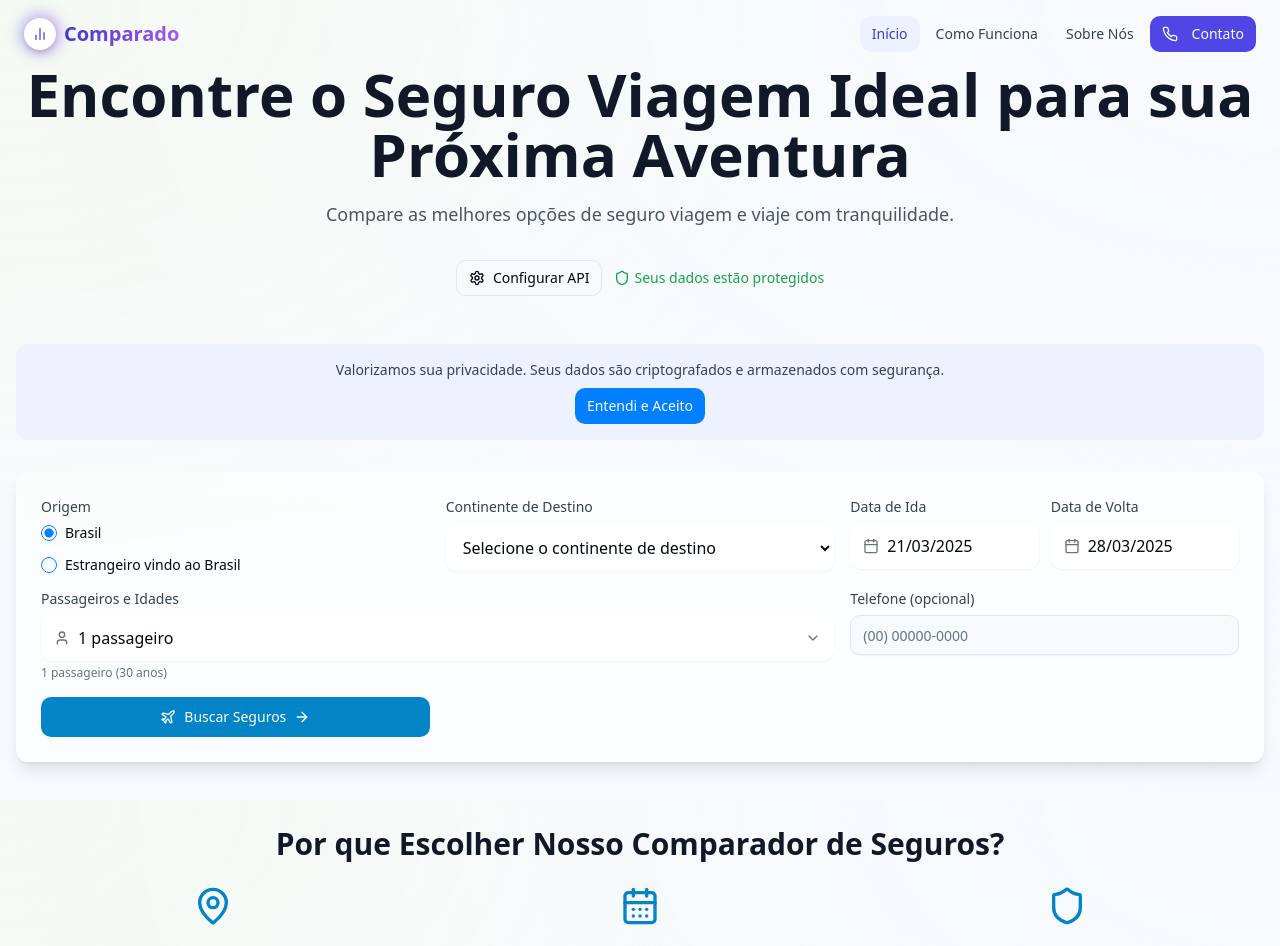
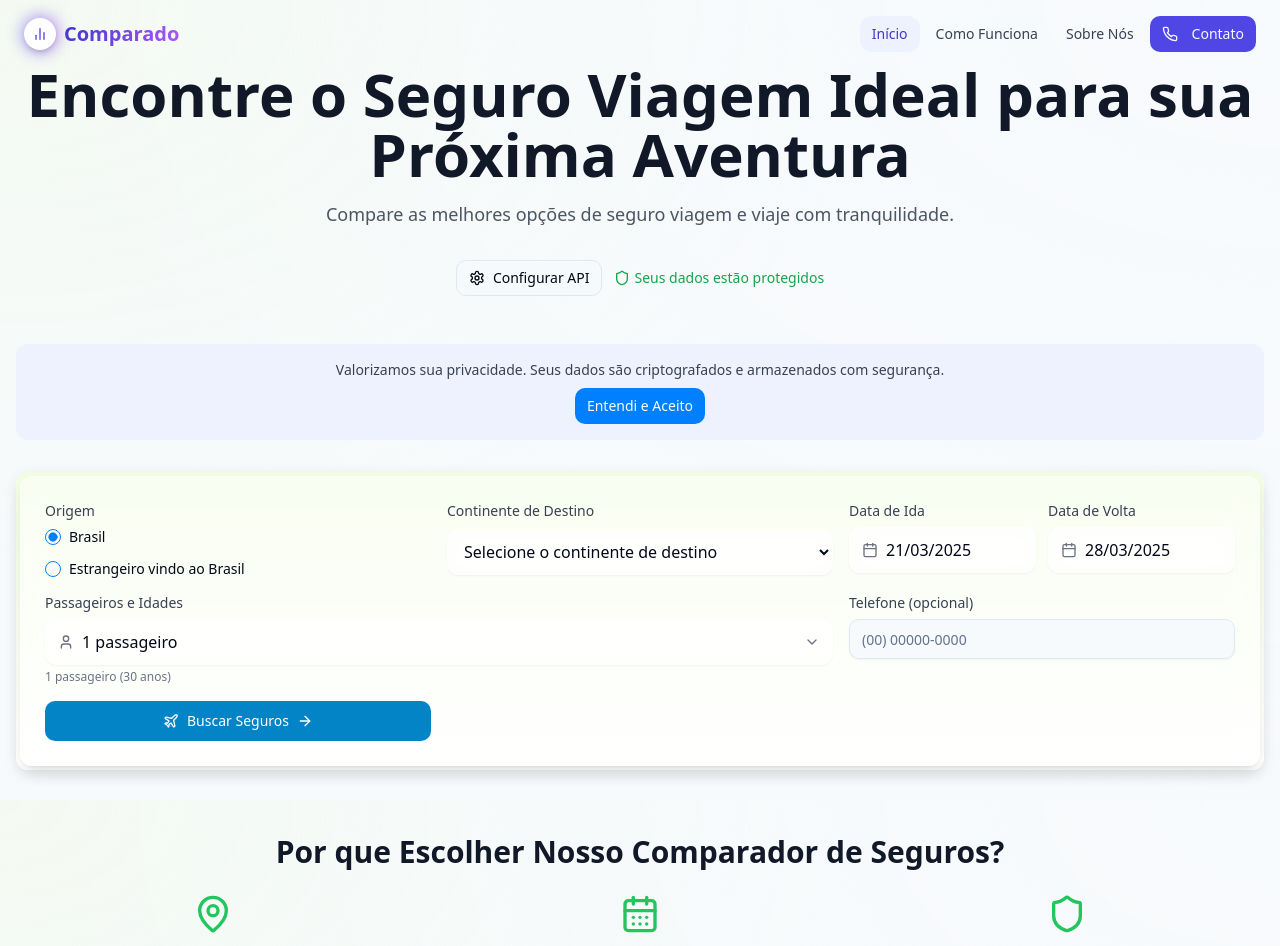
Before and after one commit to Luigibiasetto/seguro-comparador-facil, a React (Vite) app: page / in a window 1280 px wide. Shown: the top 946 px of the page. Built offline with nearby package versions, Linux system fonts and the light colour scheme.

Commit message:
Enhance search form appearance
Add a green to white gradient behind the search form and change the icon colors to green.

```diff
--- a/src/components/results/HighlightedBenefits.tsx
+++ b/src/components/results/HighlightedBenefits.tsx
@@ -1,23 +1,27 @@
 
-import { CheckCircle } from "lucide-react";
+import { CheckCircle, Phone, Clock, FileSearch, CreditCard } from "lucide-react";
 
 const HighlightedBenefits = () => {
   const benefits = [
     {
       title: "Cobertura COVID-19",
-      description: "Oferecemos planos com cobertura para COVID-19"
+      description: "Oferecemos planos com cobertura para COVID-19",
+      icon: <CheckCircle className="w-5 h-5 text-green-500 mr-2 flex-shrink-0" />
     },
     {
       title: "Atendimento 24h",
-      description: "Suporte em português 24 horas por dia"
+      description: "Suporte em português 24 horas por dia",
+      icon: <Phone className="w-5 h-5 text-green-500 mr-2 flex-shrink-0" />
     },
     {
       title: "Comparação instantânea",
-      description: "Compare as melhores seguradoras em um só lugar"
+      description: "Compare as melhores seguradoras em um só lugar",
+      icon: <FileSearch className="w-5 h-5 text-green-500 mr-2 flex-shrink-0" />
     },
     {
       title: "Melhor preço",
-      description: "Garantimos o melhor preço do mercado"
+      description: "Garantimos o melhor preço do mercado",
+      icon: <CreditCard className="w-5 h-5 text-green-500 mr-2 flex-shrink-0" />
     }
   ];
 
@@ -27,7 +31,7 @@ const HighlightedBenefits = () => {
       <div className="grid grid-cols-1 md:grid-cols-2 lg:grid-cols-4 gap-4">
         {benefits.map((benefit, index) => (
           <div key={index} className="flex items-start">
-            <CheckCircle className="w-5 h-5 text-green-500 mr-2 flex-shrink-0 mt-0.5" />
+            {benefit.icon}
             <div>
               <h4 className="font-medium text-sm">{benefit.title}</h4>
               <p className="text-sm text-gray-600">{benefit.description}</p>
--- a/src/pages/Index.tsx
+++ b/src/pages/Index.tsx
@@ -86,11 +86,16 @@ const Index = () => {
             </motion.div>
           )}
 
-          {/* Search Form */}
+          {/* Search Form with Gradient Background */}
           <motion.div
             initial={{ opacity: 0, y: 20 }}
             animate={{ opacity: 1, y: 0 }}
             transition={{ duration: 0.5, delay: 0.4 }}
+            className="rounded-xl p-1"
+            style={{
+              background: "linear-gradient(180deg, #F2FCE2 0%, #FFFFFF 100%)",
+              boxShadow: "0 4px 14px rgba(0, 0, 0, 0.08)"
+            }}
           >
             <SearchForm />
           </motion.div>
@@ -113,7 +118,7 @@ const Index = () => {
                 transition={{ duration: 0.5, delay: 0.7 }}
                 className="text-center"
               >
-                <MapPin className="mx-auto h-10 w-10 text-brand-600 mb-4" />
+                <MapPin className="mx-auto h-10 w-10 text-green-500 mb-4" />
                 <h3 className="text-xl font-medium text-gray-900 mb-2">
                   Ampla Cobertura Geográfica
                 </h3>
@@ -129,7 +134,7 @@ const Index = () => {
                 transition={{ duration: 0.5, delay: 0.8 }}
                 className="text-center"
               >
-                <CalendarDays className="mx-auto h-10 w-10 text-brand-600 mb-4" />
+                <CalendarDays className="mx-auto h-10 w-10 text-green-500 mb-4" />
                 <h3 className="text-xl font-medium text-gray-900 mb-2">
                   Flexibilidade de Datas
                 </h3>
@@ -145,7 +150,7 @@ const Index = () => {
                 transition={{ duration: 0.5, delay: 0.9 }}
                 className="text-center"
               >
-                <Shield className="mx-auto h-10 w-10 text-brand-600 mb-4" />
+                <Shield className="mx-auto h-10 w-10 text-green-500 mb-4" />
                 <h3 className="text-xl font-medium text-gray-900 mb-2">
                   Segurança de Dados
                 </h3>
```
